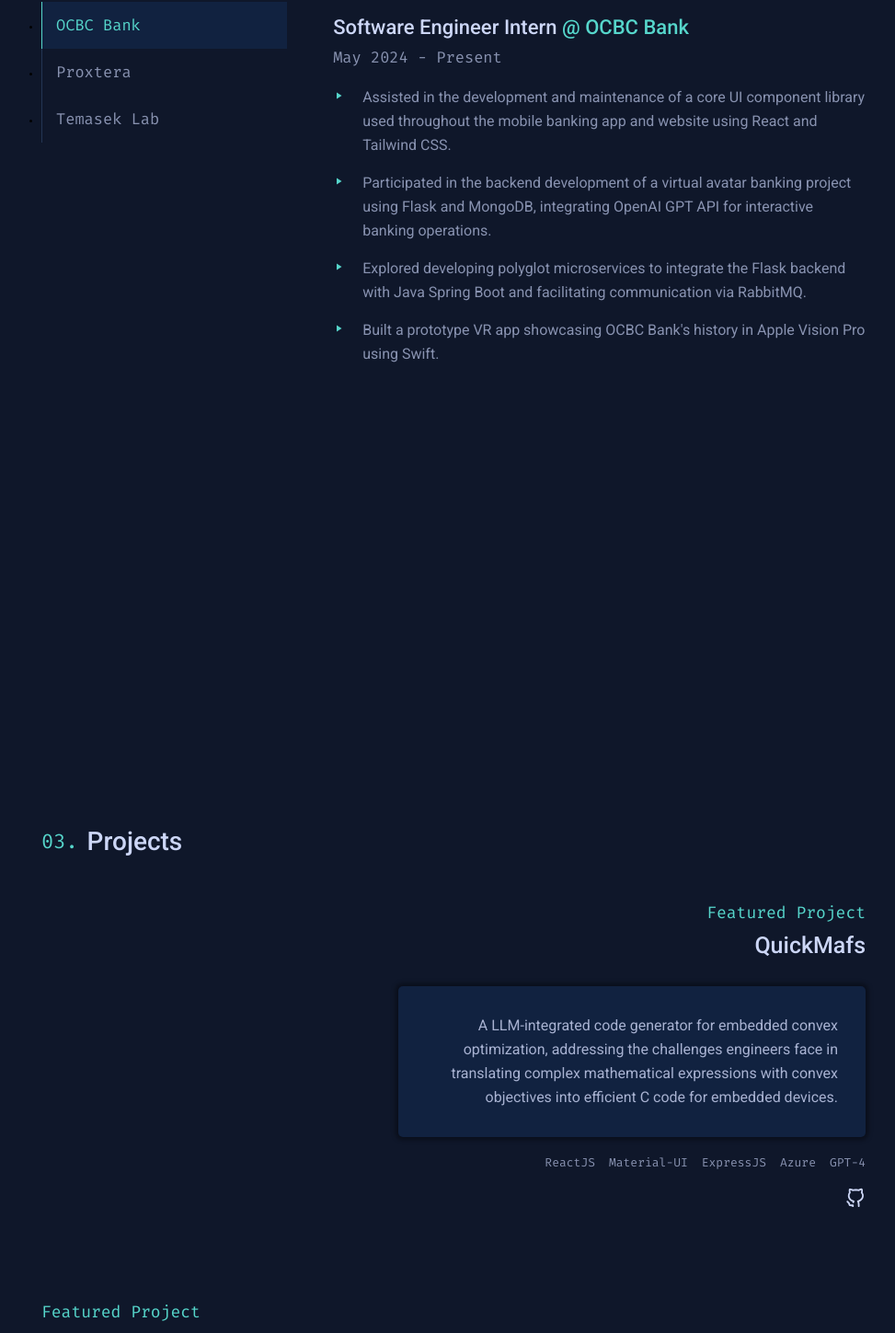
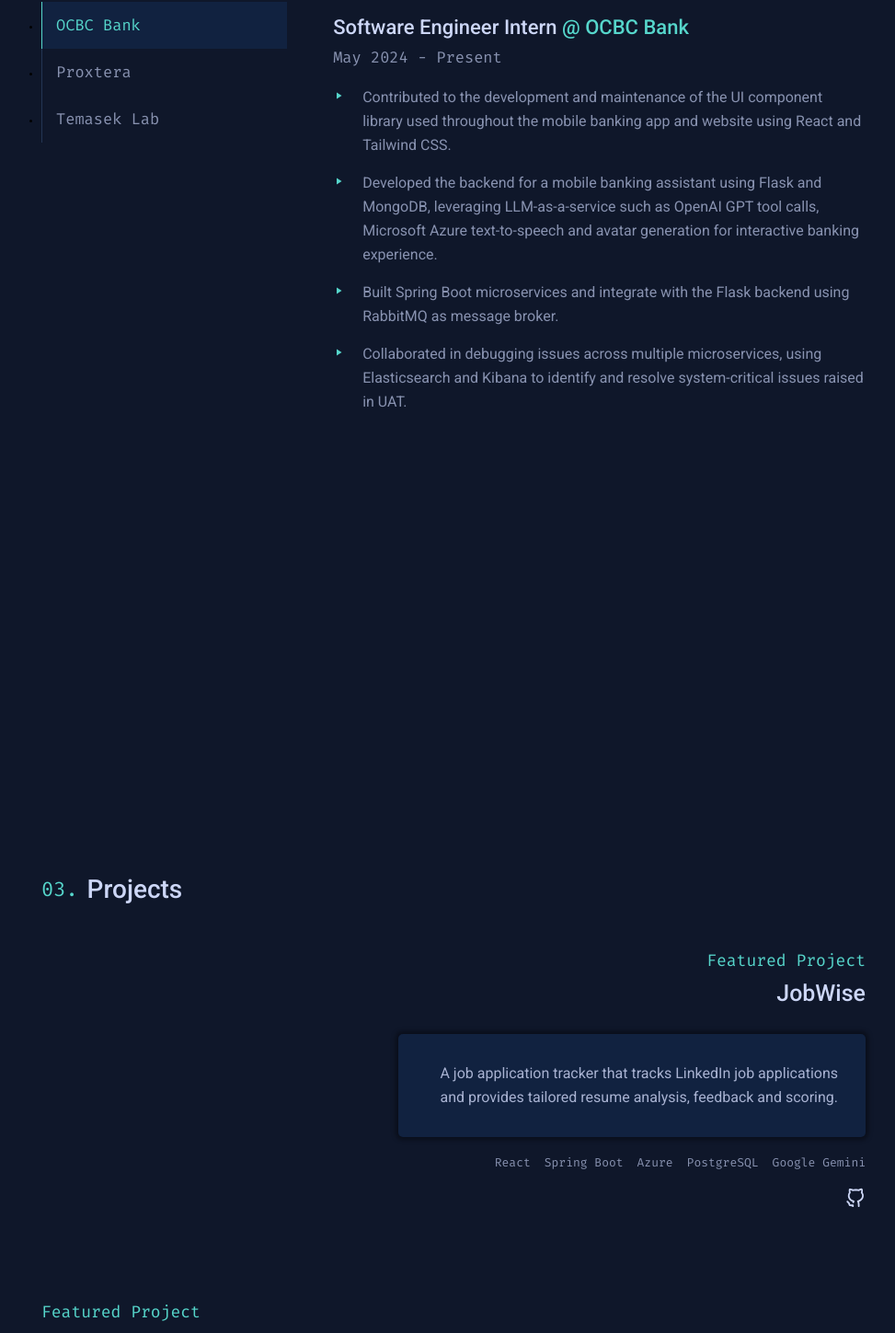
Before and after one commit to Neo-Zenith/personal-website, a React (Vite) app: page / in a window 1280 px wide. Shown: the part 2233-3682 px from the top of the page at 92% size, without its empty margins (147-1120 px from the left). Built offline with nearby package versions, Linux system fonts and the light colour scheme.

Commit message:
updated resume

```diff
--- a/src/sections/About.jsx
+++ b/src/sections/About.jsx
@@ -88,7 +88,7 @@
                                                 color: "var(--highlight)",
                                             }}
                                         />
-                                        ReactJS
+                                        React
                                     </li>
                                     <li>
                                         <PlayArrowIcon
@@ -97,7 +97,7 @@
                                                 color: "var(--highlight)",
                                             }}
                                         />
-                                        Tailwind CSS
+                                        Elasticsearch
                                     </li>
                                     <li>
                                         <PlayArrowIcon
@@ -106,7 +106,7 @@
                                                 color: "var(--highlight)",
                                             }}
                                         />
-                                        Python Flask
+                                        Kibana
                                     </li>
                                 </ul>
                             </span>
--- a/src/sections/Experiences.jsx
+++ b/src/sections/Experiences.jsx
@@ -44,10 +44,10 @@
                                         color: "var(--highlight)",
                                     }}
                                 />
-                                Developed NLPHub dashboard using React and
-                                Material UI, consolidating the deployment of NLP
-                                models from 3 platforms into a centralized
-                                gateway.
+                                Developed NLPHub, a centralized gateway for
+                                deploying text, video, and audio-based NLP
+                                models, using React as frontend, NestJS as
+                                backend and MongoDB as database.
                             </li>
                             <li>
                                 <PlayArrowIcon
@@ -56,10 +56,10 @@
                                         color: "var(--highlight)",
                                     }}
                                 />
-                                Implemented Redis caching and containerized the
-                                NestJS backend using Docker and Docker Hub for
-                                version control, reducing response times by 45%
-                                and improving deployment efficiency
+                                Improved deployment speed by 30% by establishing
+                                a CI/CD pipeline on GitHub Actions to
+                                compartmentalize testing, building, and
+                                deployment to Docker Hub.
                             </li>
                             <li>
                                 <PlayArrowIcon
@@ -68,23 +68,9 @@
                                         color: "var(--highlight)",
                                     }}
                                 />
-                                Conducted load testing with Artillery and
-                                Postman, ensuring system robustness for up to
-                                3000 concurrent users, and implemented unit
-                                testing with Jest to achieve 90% test coverage.
-                            </li>
-                            <li>
-                                <PlayArrowIcon
-                                    sx={{
-                                        fontSize: "1.2rem",
-                                        color: "var(--highlight)",
-                                    }}
-                                />
-                                Established a CI/CD pipeline on GitHub Actions,
-                                and deployed to the Azure cloud platform,
-                                reducing deployment times by 30% and
-                                streamlining the build, test, and deployment
-                                processes
+                                Implemented service-level caching with Redis,
+                                improved system responsiveness and reduced
+                                response time by 45%.
                             </li>
                         </ul>
                     </div>
@@ -115,9 +101,10 @@
                                         color: "var(--highlight)",
                                     }}
                                 />
-                                Created a Selenium web scraper on AWS EC2,
-                                accelerating the scraping process by 40% using
-                                Python's multiprocessing library and MapReduce.
+                                Created a Selenium web scraper deployed on AWS
+                                EC2, accelerating the scraping process by 40%
+                                using MapReduce paradigm with Python's
+                                multiprocessing library.
                             </li>
                             <li>
                                 <PlayArrowIcon
@@ -128,8 +115,7 @@
                                 />
                                 Developed a serverless function on AWS Lambda to
                                 transform Ghana GPS information for downstream
-                                applications, enhancing data processing
-                                efficiency
+                                applications.
                             </li>
                             <li>
                                 <PlayArrowIcon
@@ -138,33 +124,9 @@
                                         color: "var(--highlight)",
                                     }}
                                 />
-                                Created a PDF generator microservice in
-                                JavaScript that dynamically generates product
-                                orders, quotation forms, and purchase orders
-                                based on user input details.
-                            </li>
-                            <li>
-                                <PlayArrowIcon
-                                    sx={{
-                                        fontSize: "1.2rem",
-                                        color: "var(--highlight)",
-                                    }}
-                                />
-                                Built a PDF generator microservice in Express.js
-                                for dynamic document generation (orders,
-                                quotations, POs).
-                            </li>
-                            <li>
-                                <PlayArrowIcon
-                                    sx={{
-                                        fontSize: "1.2rem",
-                                        color: "var(--highlight)",
-                                    }}
-                                />
-                                Developed a real-time HTML email template
-                                generator from Google Sheets inputs for
-                                immediate layout visualization, reducing email
-                                template creation time by 50%.
+                                Built a PDF generator micro backend in
+                                Express.js for dynamic document generation
+                                (orders, quotations, POs).
                             </li>
                         </ul>
                     </div>
@@ -195,8 +157,8 @@
                                         color: "var(--highlight)",
                                     }}
                                 />
-                                Assisted in the development and maintenance of a
-                                core UI component library used throughout the
+                                Contributed to the development and maintenance
+                                of the UI component library used throughout the
                                 mobile banking app and website using React and
                                 Tailwind CSS.
                             </li>
@@ -207,10 +169,11 @@
                                         color: "var(--highlight)",
                                     }}
                                 />
-                                Participated in the backend development of a
-                                virtual avatar banking project using Flask and
-                                MongoDB, integrating OpenAI GPT API for
-                                interactive banking operations.
+                                Developed the backend for a mobile banking
+                                assistant using Flask and MongoDB, leveraging
+                                LLM-as-a-service such as OpenAI GPT tool calls,
+                                Microsoft Azure text-to-speech and avatar
+                                generation for interactive banking experience.
                             </li>
                             <li>
                                 <PlayArrowIcon
@@ -219,10 +182,9 @@
                                         color: "var(--highlight)",
                                     }}
                                 />
-                                Explored developing polyglot microservices to
-                                integrate the Flask backend with Java Spring
-                                Boot and facilitating communication via
-                                RabbitMQ.
+                                Built Spring Boot microservices and integrate
+                                with the Flask backend using RabbitMQ as message
+                                broker.
                             </li>
                             <li>
                                 <PlayArrowIcon
@@ -231,8 +193,10 @@
                                         color: "var(--highlight)",
                                     }}
                                 />
-                                Built a prototype VR app showcasing OCBC Bank's
-                                history in Apple Vision Pro using Swift.
+                                Collaborated in debugging issues across multiple
+                                microservices, using Elasticsearch and Kibana to
+                                identify and resolve system-critical issues
+                                raised in UAT.
                             </li>
                         </ul>
                     </div>
--- a/src/sections/Projects.jsx
+++ b/src/sections/Projects.jsx
@@ -1,7 +1,7 @@
 import ProjectCard from "../components/ProjectCard/ProjectCard";
 import SectionHeader from "../components/SectionHeader/SectionHeader";
 import "./Projects.css";
-import inventorySystem from "../styles/img/repo-cards/inventorysystem.png";
+import jobwise from "../styles/img/repo-cards/jobwise.png";
 import findr from "../styles/img/repo-cards/findr.png";
 import ases from "../styles/img/repo-cards/ases.png";
 import textsentiment from "../styles/img/repo-cards/textsentiment.png";
@@ -16,16 +16,34 @@
                     <SectionHeader count={"03."} label={"Projects"} />
                     <div className="projects-list">
                         <ProjectCard
+                            bgImg={jobwise}
+                            isLeft={true}
+                            title={"JobWise"}
+                            content={
+                                "A job application tracker that tracks LinkedIn job applications and provides tailored resume analysis, feedback and scoring. "
+                            }
+                            tech={[
+                                "React",
+                                "Spring Boot",
+                                "Azure",
+                                "PostgreSQL",
+                                "Google Gemini",
+                            ]}
+                            repoLink={
+                                "https://github.com/Neo-Zenith/sc4052-job-application-tracker"
+                            }
+                        />
+                        <ProjectCard
                             bgImg={quickmafs}
-                            isLeft={true}
+                            isLeft={false}
                             title={"QuickMafs"}
                             content={
                                 " A LLM-integrated code generator for embedded convex optimization, addressing the challenges engineers face in translating complex mathematical expressions with convex objectives into efficient C code for embedded devices."
                             }
                             tech={[
-                                "ReactJS",
-                                "Material-UI",
-                                "ExpressJS",
+                                "React",
+                                "Material UI",
+                                "Express.js",
                                 "Azure",
                                 "GPT-4",
                             ]}
@@ -33,31 +51,31 @@
                         />
                         <ProjectCard
                             bgImg={findr}
-                            isLeft={false}
+                            isLeft={true}
                             title={"FindR: E-Commerce Price Comparison Web App"}
                             content={
                                 "A web app that provides a unified channel for online shoppers to compare product prices with just a single search. User may search, sort and filter items based on their prices, ratings and available platforms. User may also create and modify wishlist items and get recommended items based on search patterns."
                             }
-                            tech={["ReactJS", "Django", "PostgreSQL", "Azure"]}
+                            tech={["React", "Django", "PostgreSQL", "Azure"]}
                             repoLink={
                                 "https://github.com/Neo-Zenith/sc2006-findr"
                             }
                         />
                         <ProjectCard
                             bgImg={ases}
-                            isLeft={true}
+                            isLeft={false}
                             title={"aSES: Automated Student Engagement System"}
                             content={
                                 "A hackathon project that dynamically detects the engagement level of students based on eye aspect ratio (EAR)."
                             }
-                            tech={["Django", "OpenCV", "Sqlite", "ChartJS"]}
+                            tech={["Django", "OpenCV", "Sqlite", "Chart.js"]}
                             repoLink={
                                 "https://github.com/Neo-Zenith/ases-automated-student-engagement-system"
                             }
                         />
                         <ProjectCard
                             bgImg={textsentiment}
-                            isLeft={false}
+                            isLeft={true}
                             title={"Text Message Sentiment Analyzer"}
                             content={
                                 "A web app that analyzes the sentiment of text messages using natural language processing (NLP) models such as logistic regression, naive bayes, and support vector machines. User may enter a text message and obtain the percentage distribution of 6 different emotions."
```
Also changed, not shown: src/styles/img/repo-cards/jobwise.png (added), 1 other file (tests, documents, lock files or other folders).
